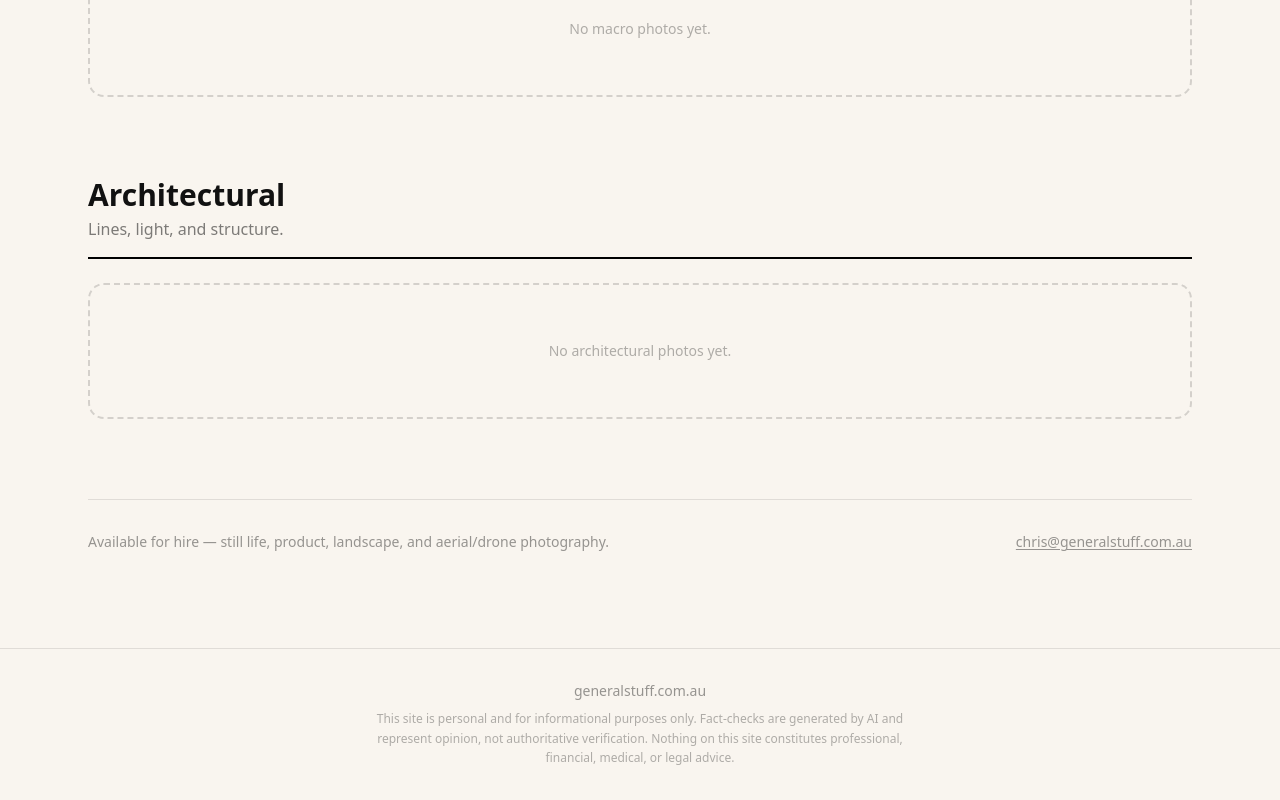
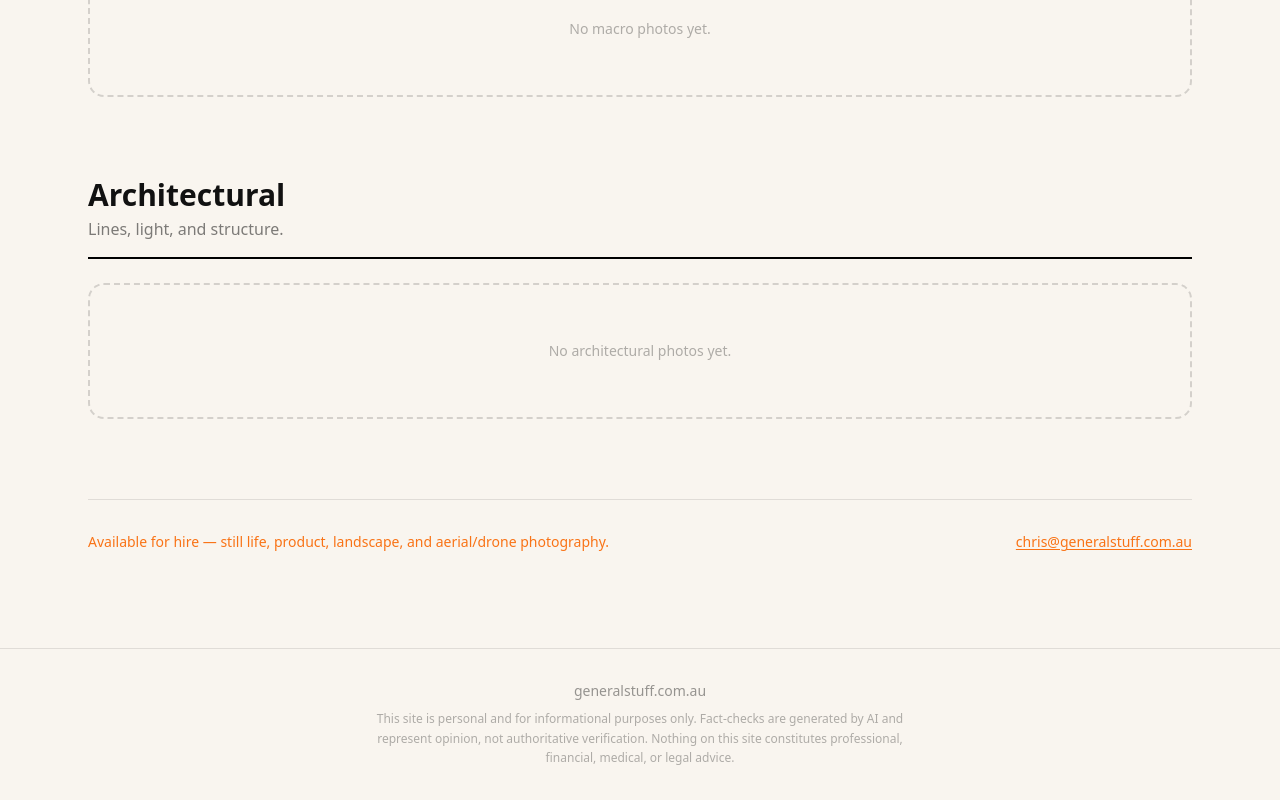
Before and after one commit to chrisjbondis/General-stuff, a Next.js app: page /photos in a window 1280 px wide. Shown: the part 1494-2294 px from the top of the page. Built offline with nearby package versions, Linux system fonts and the light colour scheme.

Commit message:
Colour the hire-me blurb orange instead of muted gray

```diff
--- a/app/photos/page.tsx
+++ b/app/photos/page.tsx
@@ -82,12 +82,12 @@ export default function PhotosPage() {
 
       {/* Hire me blurb */}
       <div className="mt-20 pt-8 border-t border-black/10 flex flex-wrap items-center justify-between gap-3">
-        <p className="text-black/40 text-sm">
+        <p className="text-[#f97316] text-sm font-medium">
           Available for hire — still life, product, landscape, and aerial/drone photography.
         </p>
         <a
           href="mailto:chris@generalstuff.com.au"
-          className="text-black/40 text-sm hover:text-black transition-colors underline underline-offset-2"
+          className="text-[#f97316] text-sm font-medium hover:text-[#c2570c] transition-colors underline underline-offset-2"
         >
           chris@generalstuff.com.au
         </a>
```
